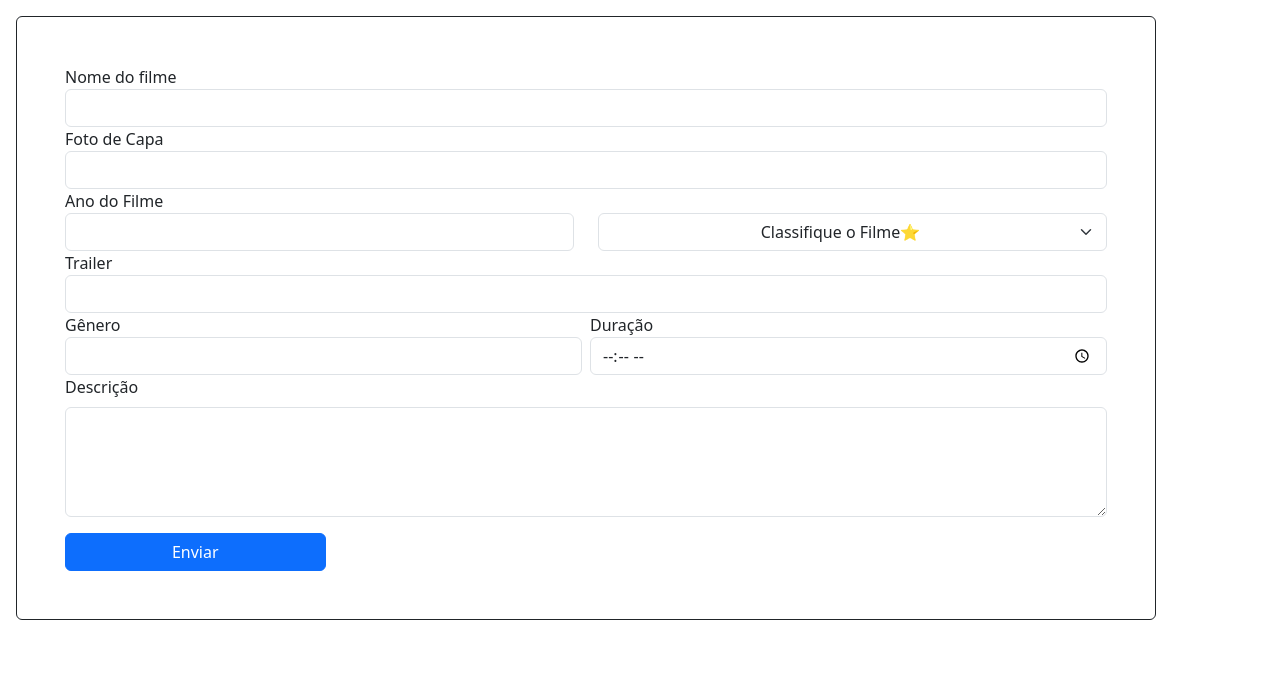
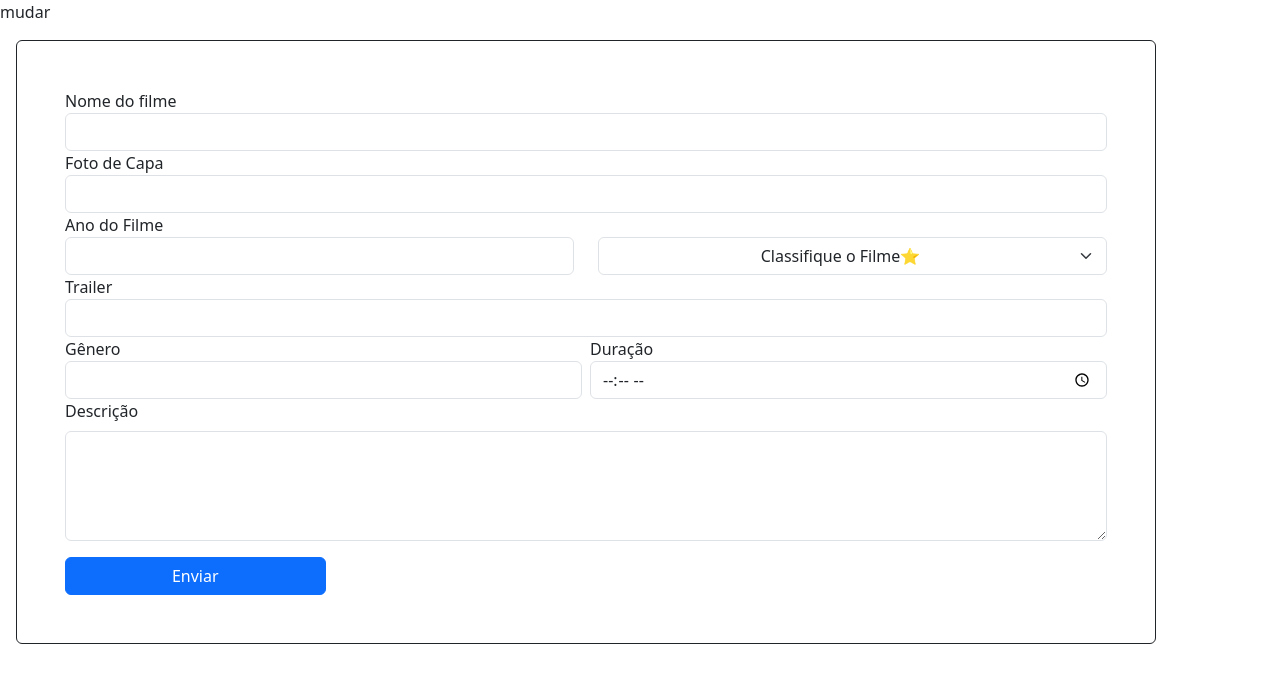
Before and after one commit to gabrieeelss/exercicios-js, a plain HTML site: page Exercicio017/index.html in a window 1280 px wide. Drawn offline with nearby package versions, Linux system fonts and the light colour scheme.

Commit message:
Update index.html

```diff
--- a/Exercicio017/index.html
+++ b/Exercicio017/index.html
@@ -7,7 +7,7 @@
     <link href="https://cdn.jsdelivr.net/npm/bootstrap@5.3.8/dist/css/bootstrap.min.css" rel="stylesheet"
         integrity="sha384-sRIl4kxILFvY47J16cr9ZwB07vP4J8+LH7qKQnuqkuIAvNWLzeN8tE5YBujZqJLB" crossorigin="anonymous">
 </head>
-<body>
+<body>mudar
     <div class="container border border-dark rounded-2 m-3 mb-3 p-5" id="formulario">
         <div class="row">
             <div class="col">
```
